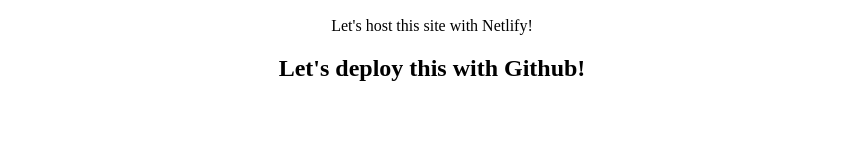
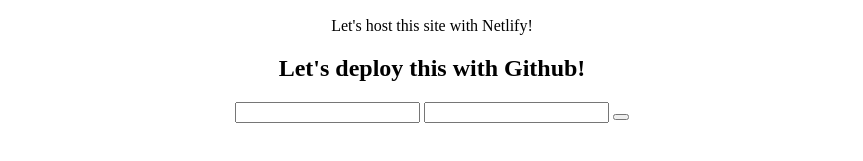
Before and after one commit to chris-tse/netlify-simple-site, a plain HTML site: page index.html in a window 1280 px wide. Shown: the part 483-644 px from the top of the page, without its empty margins (208-1071 px from the left). Drawn offline with Linux system fonts and the light colour scheme.

Commit message:
Added form

```diff
--- a/index.html
+++ b/index.html
@@ -19,6 +19,12 @@
     <img src="https://picsum.photos/800/400">
     <p>Let's host this site with Netlify!</p>
     <h2>Let's deploy this with Github!</h2>
+
+    <form netlify>
+        <input type="text" name="name" id="name">
+        <input type="email" name="email" id="email">
+        <button type="submit"></button>
+    </form>
 </body>
 
 </html>
```
